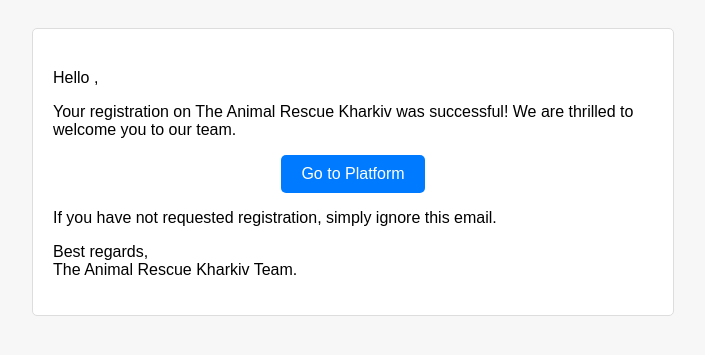
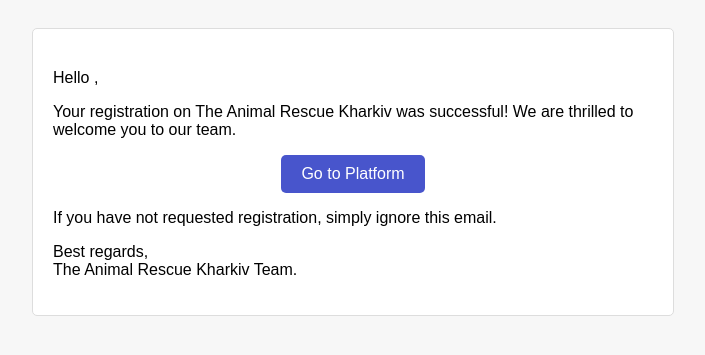
Before and after one commit to baza-trainee/AnimalRescueKharkiv_backend, a FastAPI app: template app/src/services/templates/welcome_email_EN.html in a window 1280 px wide. Shown: the top 355 px of the page, without its empty margins (287-992 px from the left). Run offline with FastAPI, Linux system fonts and the light colour scheme; the template is opened without the code that fills it, so the values that code supplies are empty; parts of the project's set-up code (start-up, migrations or seed data) failed here and were passed over.

Commit message:
feat: button colour changed to crm blue main

```diff
--- a/app/src/services/templates/pass_changed_email_EN.html
+++ b/app/src/services/templates/pass_changed_email_EN.html
@@ -22,7 +22,7 @@
             display: inline-block;
             padding: 10px 20px;
             color: #ffffff !important;
-            background-color: #007bff;
+            background-color: #4855CC;
             text-decoration: none;
             border-radius: 5px;
             text-align: center;
--- a/app/src/services/templates/pass_changed_email_UA.html
+++ b/app/src/services/templates/pass_changed_email_UA.html
@@ -22,7 +22,7 @@
             display: inline-block;
             padding: 10px 20px;
             color: #ffffff !important;
-            background-color: #007bff;
+            background-color: #4855CC;
             text-decoration: none;
             border-radius: 5px;
             text-align: center;
--- a/app/src/services/templates/welcome_email_EN.html
+++ b/app/src/services/templates/welcome_email_EN.html
@@ -22,7 +22,7 @@
             display: inline-block;
             padding: 10px 20px;
             color: #ffffff !important;
-            background-color: #007bff;
+            background-color: #4855CC;
             text-decoration: none;
             border-radius: 5px;
             text-align: center;
--- a/app/src/services/templates/welcome_email_UA.html
+++ b/app/src/services/templates/welcome_email_UA.html
@@ -22,7 +22,7 @@
             display: inline-block;
             padding: 10px 20px;
             color: #ffffff !important;
-            background-color: #007bff;
+            background-color: #4855CC;
             text-decoration: none;
             border-radius: 5px;
             text-align: center;
```
